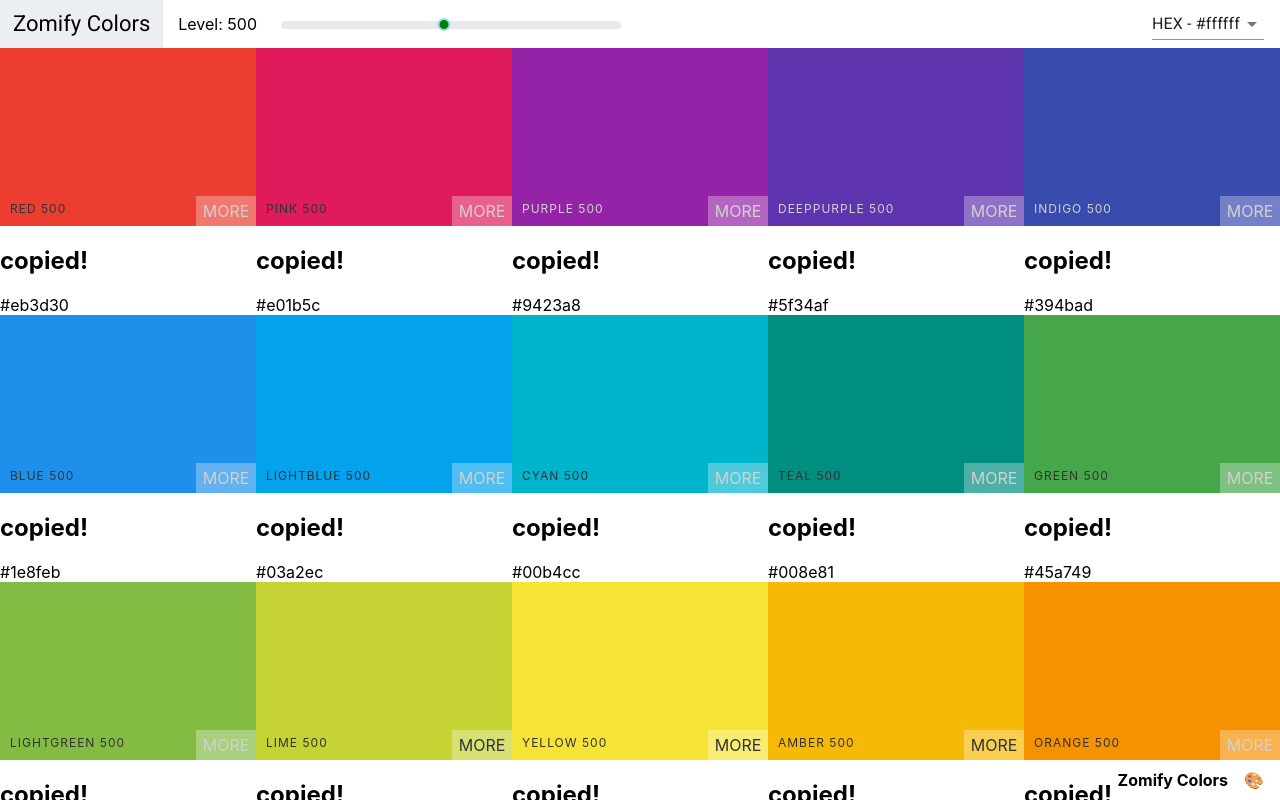
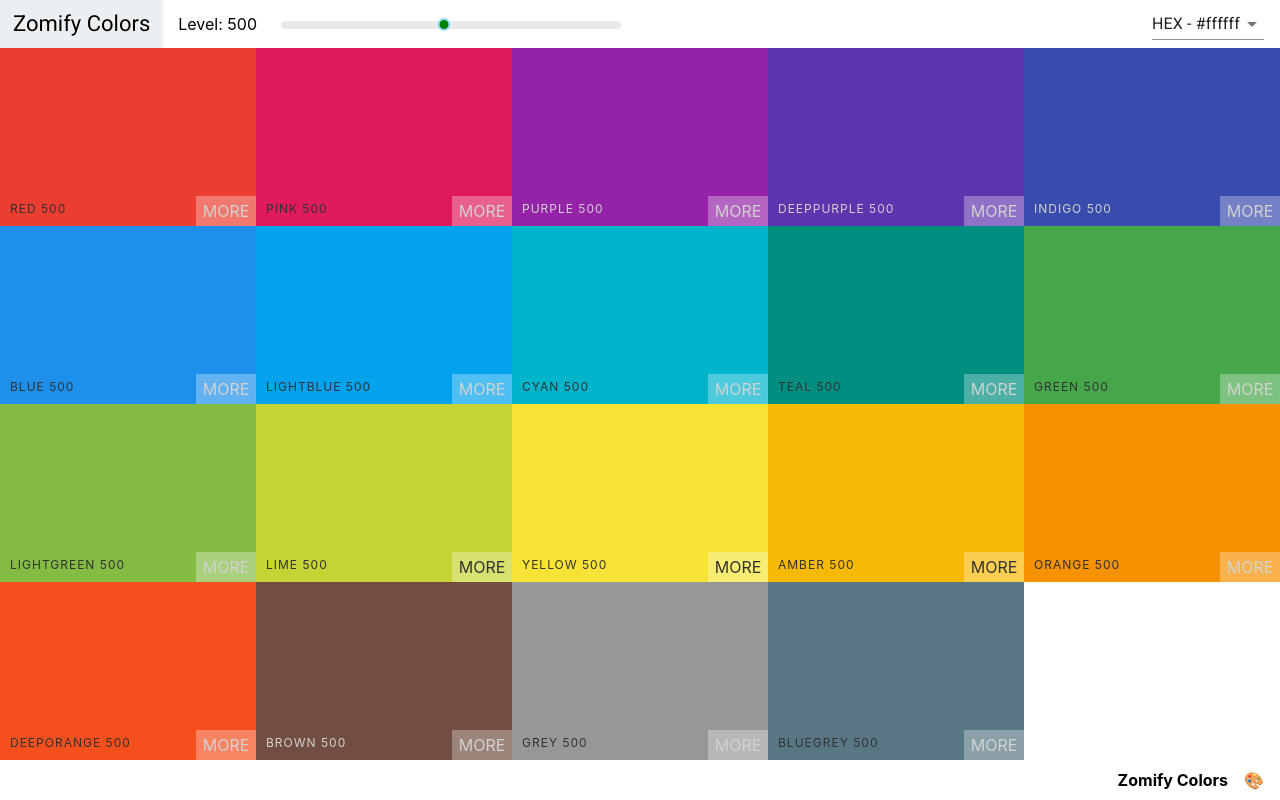
Before and after one commit to zomeru/zomify-colors, a React (Create React App) app: page /palette/zomify-colors in a window 1280 px wide. Built offline with nearby package versions, Linux system fonts and the light colour scheme.

Commit message:
Add clxs to ColorBox

```diff
--- a/src/components/ColorBox.jsx
+++ b/src/components/ColorBox.jsx
@@ -30,7 +30,7 @@ class ColorBox extends Component {
             className={`${classes.copyOverlay} ${copied && 'show'}`}
           />
           {/* {clsx(classes.copyOverlay, { [classes.showOverlay]: copied })} */}
-          <div className={`${classes.copyMsg} ${copied && 'show'}`}>
+          <div className={`${classes.copyMessage} ${copied && 'show'}`}>
             <h1>copied!</h1>
             <p className={classes.copyText}>{background}</p>
           </div>
```
